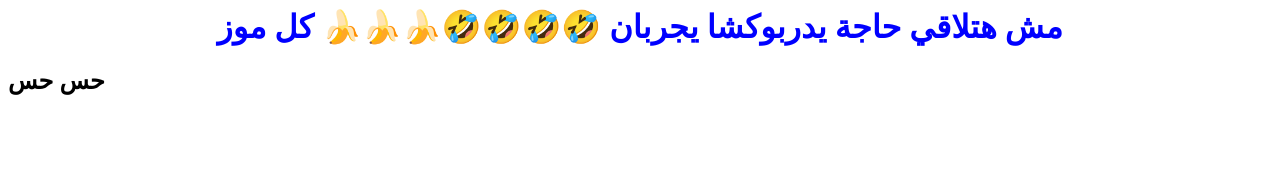
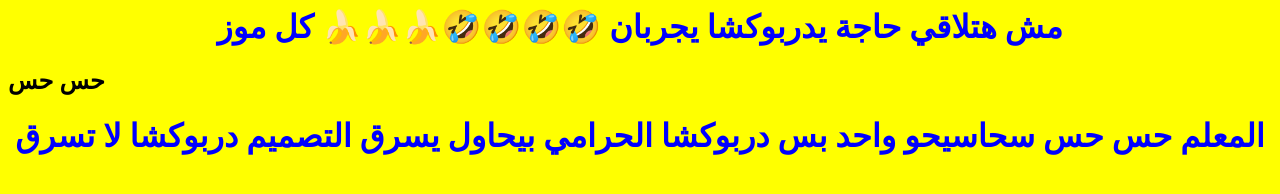
Before and after one commit to MohammedAhmady/science, a plain HTML site: page main.html in a window 1280 px wide. Drawn offline with Linux system fonts and the light colour scheme.

Commit message:
Update main.html

```diff
--- a/main.html
+++ b/main.html
@@ -1,6 +1,8 @@
 <html>
     <heade>
     <style>
+        body{
+            background-color: yellow;
         h1{
             color: blue;
             margin: 30px o;
@@ -8,13 +10,15 @@
             {
                     h2{
             color: red;
-            margin: 20px o;
+            margin: 20px 50px;
             text-align: center;
             {
+
     </style>
 </heade>
     <body>
         <h1>مش هتلاقي حاجة يدربوكشا يجربان 🤣🤣🤣🤣🍌🍌🍌 كل موز</h1>
 <h2>حس حس </h2>
+        <h1>المعلم حس حس سحاسيحو واحد بس دربوكشا الحرامي بيحاول يسرق التصميم دربوكشا لا تسرق</h1>
     </body>
 </html>
```
